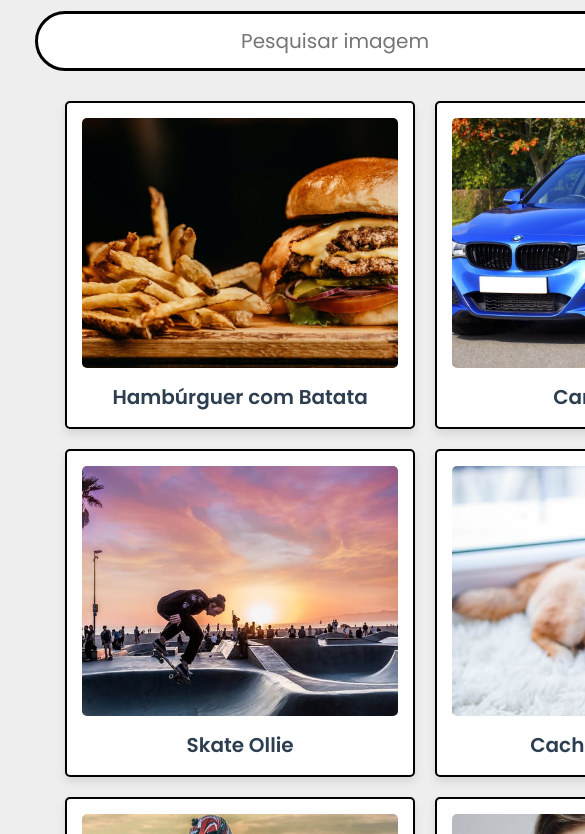
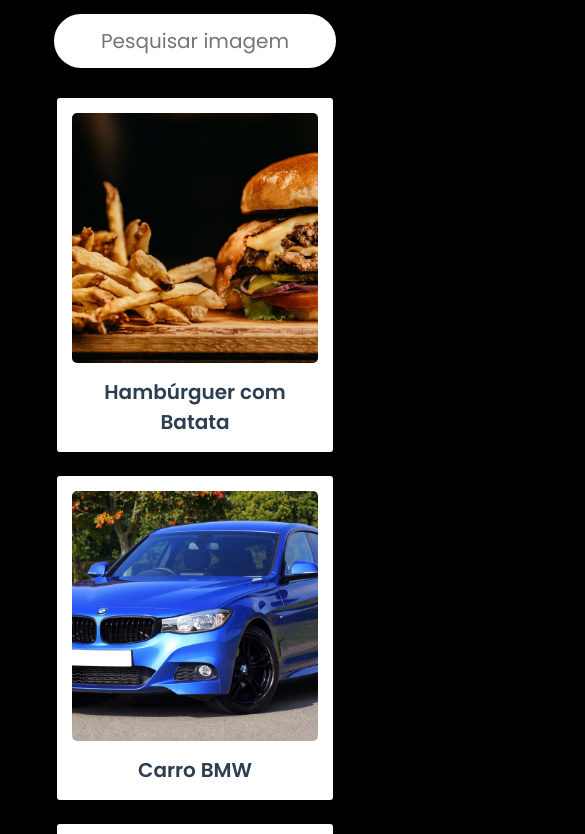
Before and after one commit to daniel-oliv3/galeria-de-fotos-search-website, a plain HTML site: page index.html in a window 390 px wide. Shown: the part 84-918 px from the top of the page, 585 px wide, since content can reach past the window. Drawn offline with Linux system fonts and the light colour scheme.

Commit message:
Responsividade

```diff
--- a/css/style.css
+++ b/css/style.css
@@ -13,7 +13,7 @@
 }
 
 body {
-    background-color: #eee;
+    background-color: #000;
 }
 
 .container {
@@ -24,6 +24,7 @@
 .container .heading {
     font-size: 30px;
     padding-bottom: 25px;
+    color: #fff;
 }
 
 
@@ -103,6 +104,19 @@
 
 @media (max-width: 768px){
 
+    .container .container-image {
+        display: grid;
+        grid-template-columns: repeat(1, 1fr);
+        padding: 25px 20px;
+    }
+
+    .container .container-image .image {
+        width: 100%;
+    }
+
+    .container #search-box {
+        width: 90%;
+    }
 
 }
 
```
